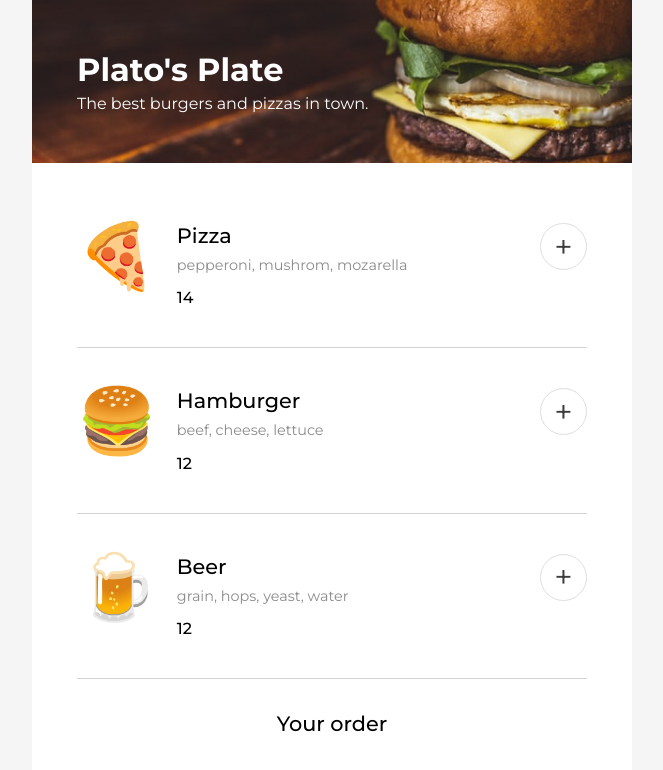
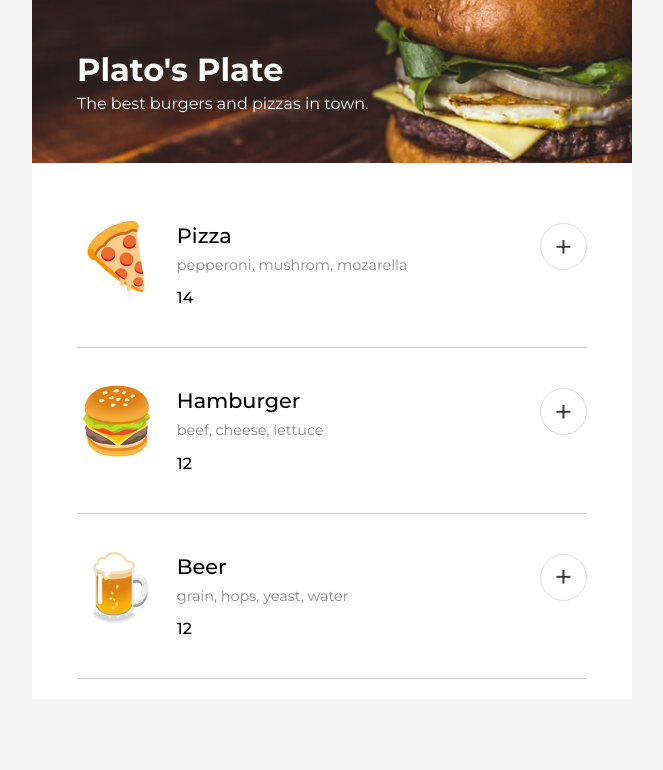
Before and after one commit to TarifChandan/mobile-restaurant-menu, a plain HTML site: page index.html in a window 1280 px wide. Shown: the whole page, without its empty margins (308-971 px from the left). Drawn offline with Linux system fonts and the light colour scheme.

Commit message:
Comment Out Everything inside Order Summary

```diff
--- a/index.html
+++ b/index.html
@@ -56,8 +56,8 @@
         </div> -->
       </div>
       <div class="order-summary">
-        <span class="order-summary-title">Your order</span>
-        <!-- <div class="order-item">
+        <!-- <span class="order-summary-title">Your order</span>
+        <div class="order-item">
           <span class="order-item-name">Pizza</span>
           <button class="order-item-remove">remove</button>
           <span class="order-item-price">$15</span>
```
